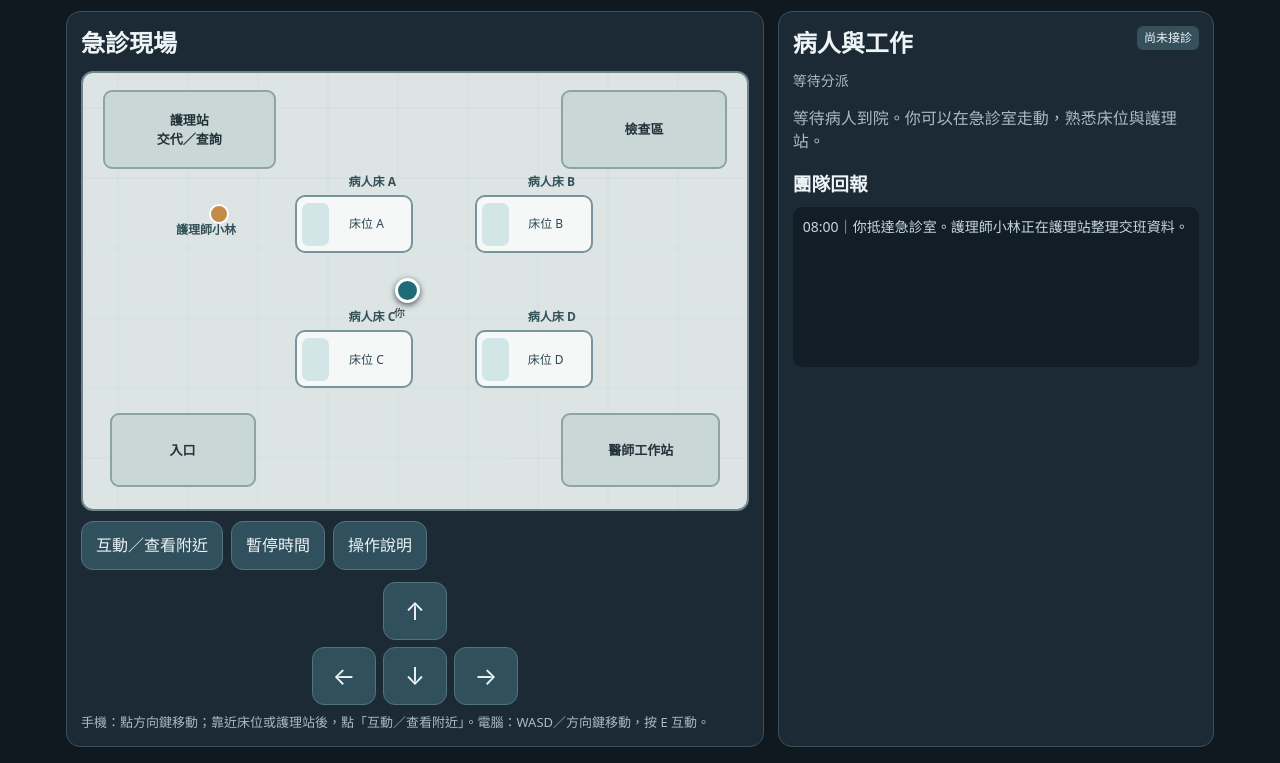
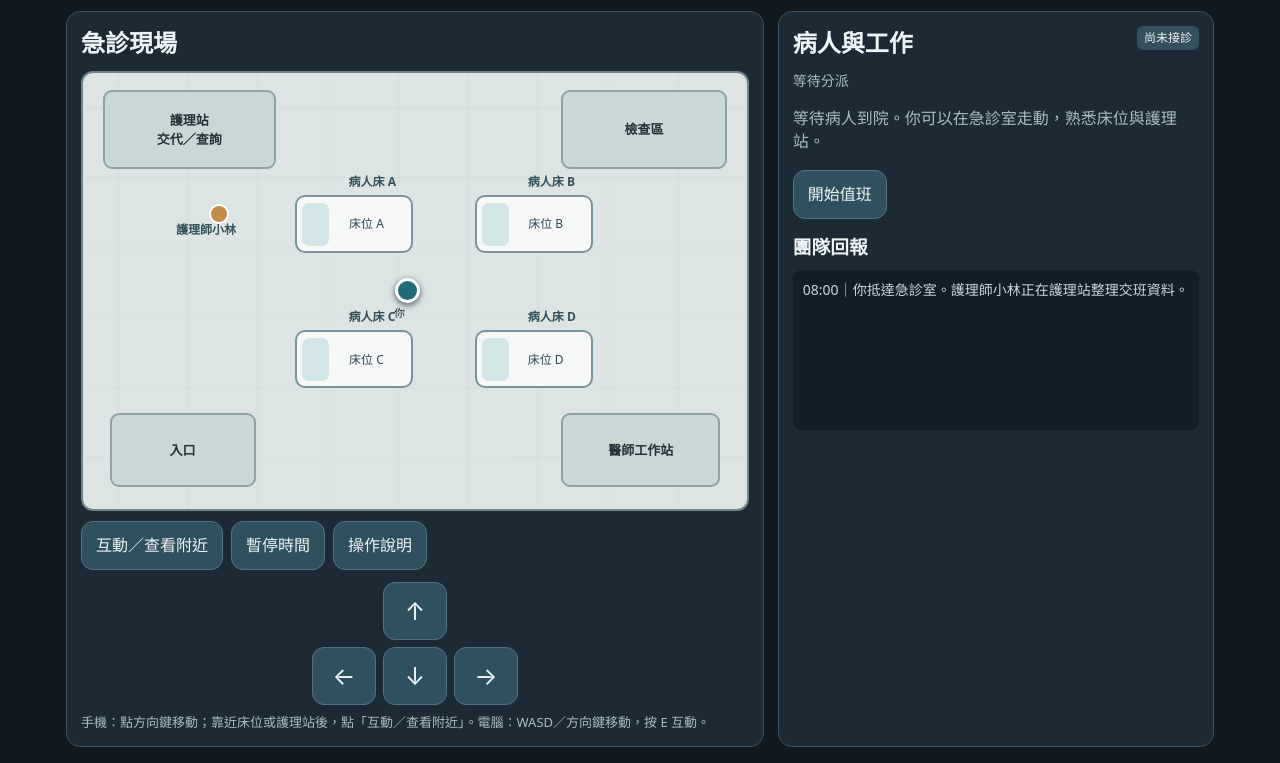
Before and after one commit to alicewan991021/er-countdown-sim, a plain HTML site: page index.html in a window 1280 px wide. Shown: the part 71-834 px from the top of the page. Drawn offline with Linux system fonts and the light colour scheme.

Commit message:
Fix start shift button being removed on initialization

```diff
--- a/index.html
+++ b/index.html
@@ -23,7 +23,7 @@ const $=id=>document.getElementById(id);let mins=8*60,started=false,paused=false
 const patients=[{name:'陳先生',age:54,chief:'胸口悶、覺得喘',onset:'大約半小時前',detail:'走到停車場時開始，坐下後仍覺得不舒服',other:'有點冒冷汗，沒有昏倒',vital:'呼吸偏快，臉色有些蒼白',risk:2,need:'先確認目前狀況、安排初步評估並密切追蹤',hint:'胸悶合併喘與冒冷汗，需要優先評估。這是遊戲中的虛構案例。'}, {name:'林小姐',age:29,chief:'腹部不舒服',onset:'今天早上開始',detail:'一開始是隱隱作痛，現在比較明顯',other:'有噁心，沒有提到胸悶或呼吸困難',vital:'清醒，能完整回答問題',risk:1,need:'完成問診、安排評估，觀察症狀變化',hint:'目前描述較穩定，但仍需確認症狀與變化。這是遊戲中的虛構案例。'}];
 function log(s){let p=document.createElement('p');p.textContent=$('clock').textContent+'｜'+s;$('log').prepend(p)}function say(s){$('toast').textContent=s;$('toast').classList.remove('hidden');clearTimeout(toastTimer);toastTimer=setTimeout(()=>$('toast').classList.add('hidden'),2400)}function clock(){let h=Math.floor(mins/60),m=mins%60;$('clock').textContent=String(h).padStart(2,'0')+':'+String(m).padStart(2,'0')}
 function update(){clock();$('shift').textContent=started?(ended?'已交班':'值班中'):'準備中';$('todo').textContent=tasks.filter(t=>!t.done).length;renderCase();}
-function renderCase(){if(!patient){$('caseArea').innerHTML=ended?'<p>第一班結束。你完成了本次試玩流程。</p><button id="restart">重新體驗</button>':'<p class="muted">等待病人到院。你可以在急診室走動，熟悉床位與護理站。</p>';if(ended)$('restart').onclick=()=>location.reload();$('acuity').textContent=ended?'班次完成':'尚未接診';$('caseStatus').textContent=ended?'已完成交班':'等待分派';return;}
+function renderCase(){if(!patient){$('caseArea').innerHTML=ended?'<p>第一班結束。你完成了本次試玩流程。</p><button id="restart">重新體驗</button>':'<p class="muted">等待病人到院。你可以在急診室走動，熟悉床位與護理站。</p><button id="start">開始值班</button>';if(ended)$('restart').onclick=()=>location.reload();$('acuity').textContent=ended?'班次完成':'尚未接診';$('caseStatus').textContent=ended?'已完成交班':'等待分派';return;}
 $('acuity').textContent=patient.risk===2?'優先評估':'一般急診';$('acuity').className='tag '+(patient.risk===2?'red':'');$('caseStatus').textContent=patient.name+'｜床位 '+patient.bed+'｜'+patient.phase;
 let html=`<div class="task"><b>${patient.name}，${patient.age} 歲</b><div class="muted">主要不舒服：${patient.chief}</div><div class="bar ${patient.worse?'red':''}"><span style="width:${patient.worse?35:patient.risk===2?70:90}%"></span></div><div class="muted">目前狀況：${patient.worse?'症狀加重，需重新評估':patient.vital}</div></div>`;
 html+=`<div class="task"><b>本次接診進度</b><div>${patient.assessed?'✓ 已完成初步問診':'○ 初步問診尚未完成'}　${patient.charted?'✓ 病歷草稿已確認':'○ 病歷待確認'}　${patient.order?'✓ 已安排團隊工作':'○ 尚未安排下一步'}</div>${patient.report?'<div>✓ 已收到護理師回報</div>':''}</div>`;
```
